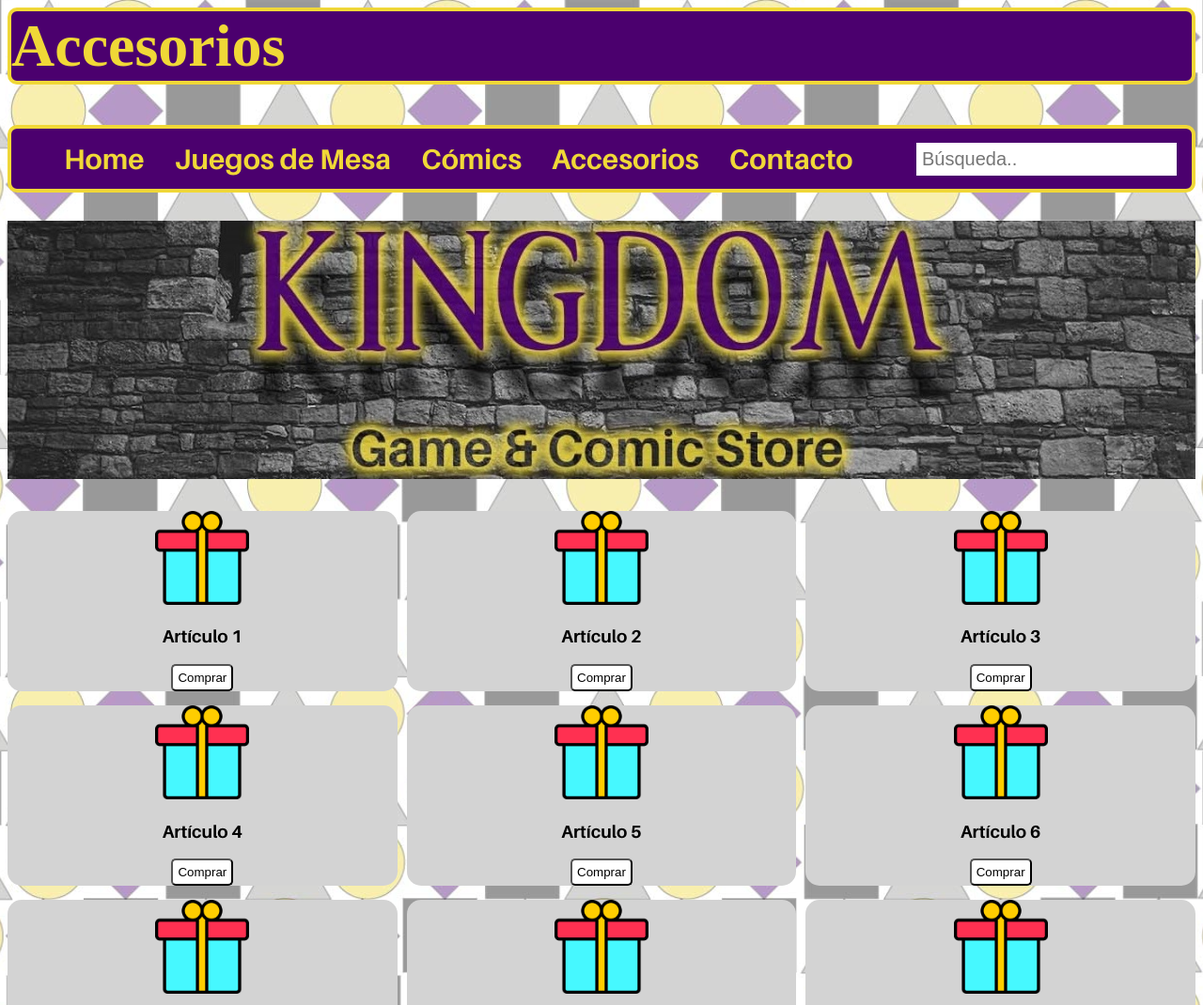
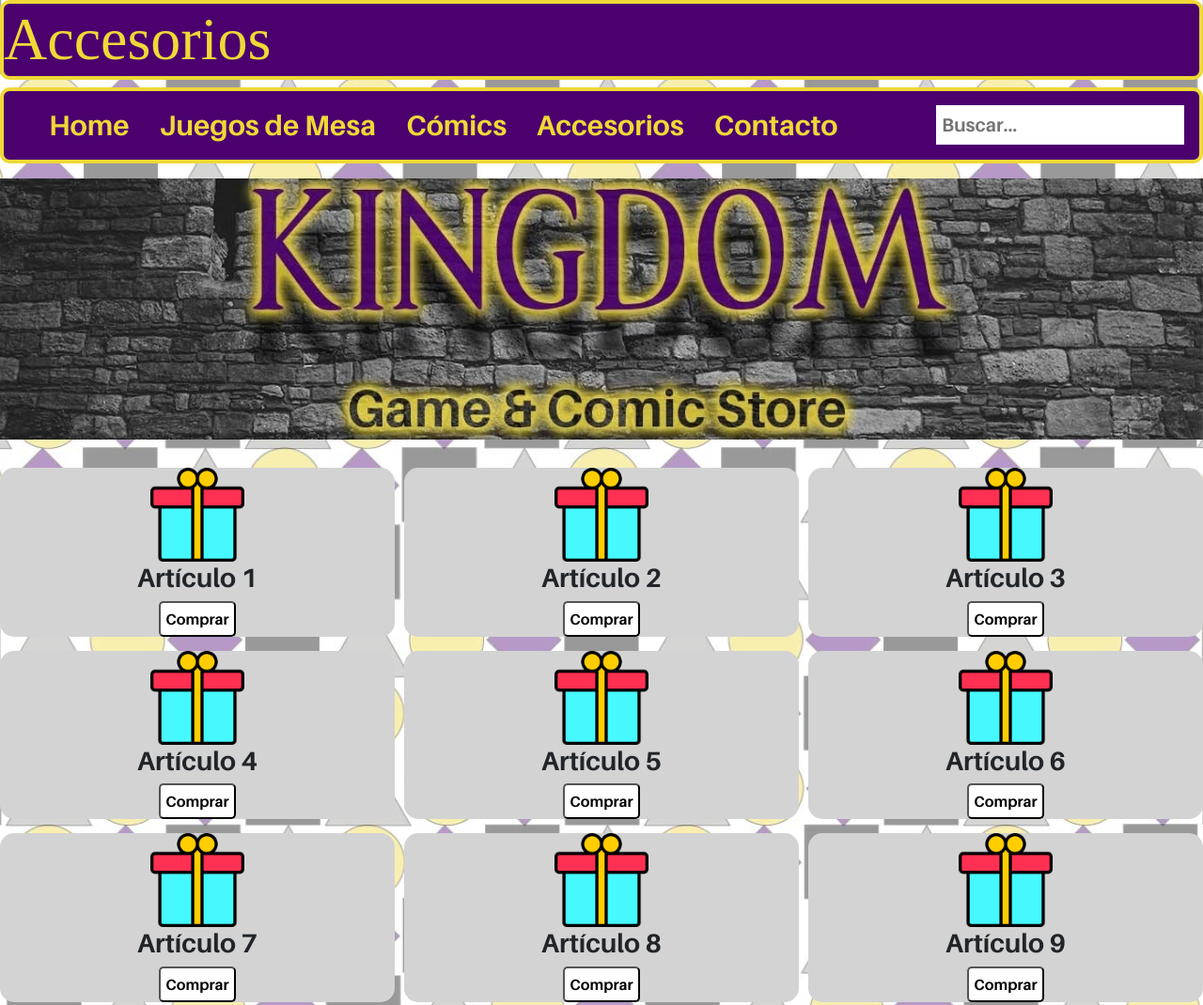
Before and after one commit to owenpal/Kingdom, a plain HTML site: page pages/accesorios.html in a window 1280 px wide. Shown: the top 1070 px of the page at 94% size. Drawn offline with nearby package versions, Linux system fonts and the light colour scheme.

Commit message:
Segundo commit

```diff
--- a/pages/accesorios.html
+++ b/pages/accesorios.html
@@ -4,21 +4,22 @@
     <meta charset="UTF-8">
 	<meta name="viewport" content="width=device-width, initial-scale=1.0">
 	<title>Kingdom Store</title>
+	<link href="https://cdn.jsdelivr.net/npm/bootstrap@5.2.0/dist/css/bootstrap.min.css" rel="stylesheet" integrity="sha384-gH2yIJqKdNHPEq0n4Mqa/HGKIhSkIHeL5AyhkYV8i59U5AR6csBvApHHNl/vI1Bx" crossorigin="anonymous">
+	<link rel="stylesheet" href="../css/style.css">
 	<link rel="stylesheet" href="../animate-wow/animate.min.css">
-	<link rel="stylesheet" href="../css/style.css">
 	<link rel="shortcut icon" href="../media/images/favicon.jpg">
 </head>
 <body>
     <header>
 		<h1 class="titulo animate__animated animate__fadeInRight">Accesorios</h1>
 		<nav>
-			<ul class="navbar">
+			<ul id="barraNav">
 				<li><a href="../index.html">Home</a></li>
 				<li><a href="juegosdemesa.html">Juegos de Mesa</a></li>
 				<li><a href="comics.html">Cómics</a></li>
 				<li><a href="accesorios.html">Accesorios</a></li>
 				<li><a href="contacto.html">Contacto</a></li>
-				<input type="text" placeholder="Búsqueda..">
+				<input id="inNav" type="search" placeholder="Buscar...">
 			</ul>
 		</nav>
 	</header>
@@ -72,6 +73,7 @@
 			<button>Comprar</button>
 		</article>
     </section>
+	<br>
 	<footer>
 		<h3 class="info">Información de Contacto</h3>
 		<ul class="social">
@@ -82,5 +84,6 @@
 			<li>Kingdom.Store</li>
 		</ul>
 	</footer>
+	<script src="https://cdn.jsdelivr.net/npm/bootstrap@5.2.0/dist/js/bootstrap.bundle.min.js" integrity="sha384-A3rJD856KowSb7dwlZdYEkO39Gagi7vIsF0jrRAoQmDKKtQBHUuLZ9AsSv4jD4Xa" crossorigin="anonymous"></script>
 </body>
 </html>
```
Also changed, not shown: index.html (+3 -2 lines), pages/comics.html (+6 -3 lines), pages/contacto.html (+6 -3 lines), pages/juegosdemesa.html (+6 -3 lines).
